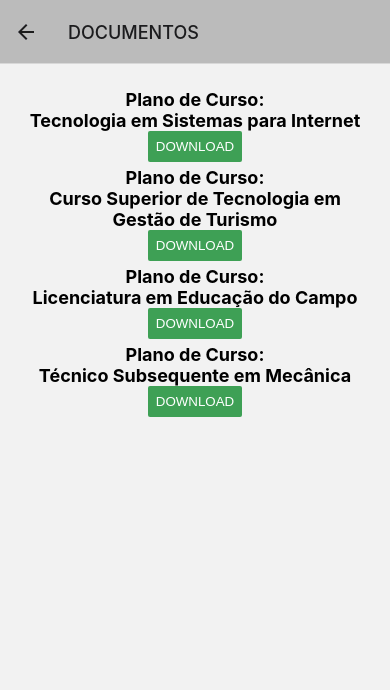
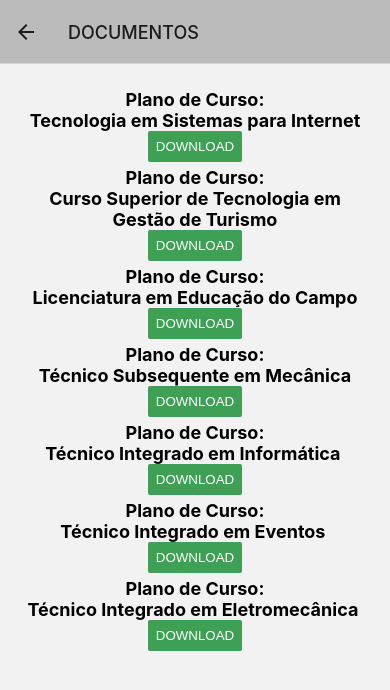
Before and after one commit to jonataspedro02/documentosIFRN, a React Native app: screen /Documento in a window 390 px wide. Shown: the top 690 px of the page. Built offline with nearby package versions, Linux system fonts and the light colour scheme.

Commit message:
revisão do código e ajustes finais

```diff
--- a/App.js
+++ b/App.js
@@ -13,36 +13,29 @@ function Index ({ navigation}) {
    <View>
      <Text style={styles.paragraph}>
    O INSTITUTO FEDERAL DE EDUCAÇÃO, CIÊNCIA E TECNOLOGIA
-   DO RIO GRANDE DO NORTE - CAMPUS CANGUARETAMA, DISPÕE DE DOCUMENTOS OFICIAIS PARA AS MAIS VARIADAS OCASIÕES,
-   AQUI VOCÊ PODERÁ ENCONTRAR UMA BOA PARTE DELES.
+   DO RIO GRANDE DO NORTE - CAMPUS CANGUARETAMA, DISPÕE DE DOCUMENTOS OFICIAIS PARA AS MAIS VARIADAS OCASIÕES, AQUI VOCÊ PODERÁ ENCONTRAR UMA BOA PARTE DELES.
      </Text>
        <Button color="#3EA055"
          title="Acesse os documentos"
           onPress={() => navigation.navigate ('Documento')}
            />
-
     <View style={styles.sobre}>
-
        <Button
         color="#3EA055"
-     title="Informação"
+        title="SOBRE"
         onPress={() => navigation.navigate ('Informacao')}
         />
    </View>
   </View>
-
-
  );
 }
-
-
 const Stack = createNativeStackNavigator();
 
 export default function App() {
   return (
    <NavigationContainer>
       <Stack.Navigator initialRouteName='Index' screenOptions={{headerShown: true}}>
-        <Stack.Screen name="Index" component={Index} options={{title:"IFRN CAMPUS CANGUARETAMA",
+        <Stack.Screen name="Index" component={Index} options={{title:"IFRN CAMPUS - CANGUARETAMA",
      headerStyle: {
         backgroundColor: '#bbb',
       }}}/>
@@ -58,9 +51,7 @@ export default function App() {
    </NavigationContainer>
   );
 }
-
 const styles = StyleSheet.create({
-
   paragraph: {
     margin: 54,
     marginLeft: 20,
--- a/Documento.js
+++ b/Documento.js
@@ -8,12 +8,9 @@ import { createNativeStackNavigator } from '@react-navigation/native-stack';
 
   export default props =>  {
        return (
-
-
        <View>
           <Text style={styles.documento}>
             <ScrollView style={{padding: 15}}>
-
               <Text>Plano de Curso:</Text>
               <Text>Tecnologia em Sistemas para Internet</Text>
               <Text style={styles.botao}>
@@ -21,10 +18,8 @@ import { createNativeStackNavigator } from '@react-navigation/native-stack';
                   onPress={() => {
               Linking.openURL('https://portal.ifrn.edu.br/ensino/cursos/cursos-de-graduacao/tecnologia/tecnologia-em-sistemas-para-internet/at_download/coursePlan');
             }}>
-
          } }
        >
-
                </Button>
              </Text>
         <Text>Plano de Curso:</Text>
@@ -34,10 +29,8 @@ import { createNativeStackNavigator } from '@react-navigation/native-stack';
               onPress={() => {
               Linking.openURL('https://portal.ifrn.edu.br/campus/canguaretama/publicacoes/ato-de-criacao-do-curso-gestao-de-turismo-campus-canguaretama/at_download/file');
             }}>
-
          } }
        >
-
              </Button>
            </Text>
         <Text>Plano de Curso:</Text>
@@ -47,10 +40,8 @@ import { createNativeStackNavigator } from '@react-navigation/native-stack';
               onPress={() => {
               Linking.openURL('https://portal.ifrn.edu.br/ensino/cursos/cursos-de-graduacao/licenciatura/curso-superior-de-licenciatura-em-educacao-do-campo/at_download/coursePlan');
             }}>
-
          } }
        >
-
             </Button>
           </Text>
           <Text>Plano de Curso:</Text>
@@ -60,21 +51,48 @@ import { createNativeStackNavigator } from '@react-navigation/native-stack';
                 onPress={() => {
                 Linking.openURL('https://portal.ifrn.edu.br/ensino/cursos/cursos-tecnicos-de-nivel-medio/tecnico-subsequente/tecnico-de-nivel-medio-em-mecanica/at_download/coursePlan');
             }}>
-
          } }
        >
-
           </Button>
          </Text>
-
-
+             <Text>Plano de Curso:</Text>
+               <Text>Técnico Integrado em Informática </Text>
+               <Text style={styles.botao}>
+                 <Button color="#3EA055" title="Download"
+                  onPress={() => {
+                  Linking.openURL('https://portal.ifrn.edu.br/ensino/cursos/cursos-tecnicos-de-nivel-medio/tecnico-integrado/tecnico-em-informatica/at_download/coursePlan');
+            }}>
+         } }
+       >
+      </Button>
+     </Text>
+          <Text>Plano de Curso:</Text>
+            <Text>Técnico Integrado em Eventos </Text>
+             <Text style={styles.botao}>
+              <Button color="#3EA055" title="Download"
+              onPress={() => {
+              Linking.openURL('https://portal.ifrn.edu.br/ensino/cursos/cursos-tecnicos-de-nivel-medio/tecnico-integrado/tecnico-em-eventos/at_download/coursePlan');
+            }}>
+         } }
+       >
+            </Button>
+        </Text>
+        <Text>Plano de Curso:</Text>
+            <Text>Técnico Integrado em Eletromecânica </Text>
+              <Text style={styles.botao}>
+               <Button color="#3EA055" title="Download"
+               onPress={() => {
+               Linking.openURL('https://portal.ifrn.edu.br/campus/canguaretama/arquivos/ppc-curso-tecnico-integrado-em-eletromecanica-1');
+            }}>
+         } }
+       >
+             </Button>
+          </Text>
          </ScrollView>
       </Text>
       </View>
       );
 }
-
-
 const styles = StyleSheet.create({
   documento: {
     margin: 10,
--- a/Informacao.js
+++ b/Informacao.js
@@ -1,5 +1,5 @@
 import * as React from 'react';
-import { Text, View, StyleSheet, Button, ScrollView , Linking, Iframe} from 'react-native';
+import { Text, View, StyleSheet, Button, ScrollView , Linking} from 'react-native';
 import Constants from 'expo-constants';
 import {NavigationContainer} from '@react-navigation/native';
 import { createNativeStackNavigator } from '@react-navigation/native-stack';
@@ -31,41 +31,29 @@ import { createNativeStackNavigator } from '@react-navigation/native-stack';
        <Text>
        {'\n'}
        </Text>
-   CURSO: Sitemas para Internet, 5° Período.</Text>
+      CURSO: Sitemas para Internet - 5° Período.</Text>
    </Text>
     <Text style={styles.botao}>
     <Button color="#3EA055" title="github"
             onPress={() => {
               Linking.openURL('https://github.com/jonataspedro02');
             }}>
-
          } }
        >
-
       </Button>
-
    <Text>
    {'\n'}
     </Text>
    </Text>
-
     <Text style={styles.botao}>
     <Button color="#3EA055" title="LINKEDIN"
             onPress={() => {
               Linking.openURL('https://www.linkedin.com/in/jonatas-pedro-58643410b/');
             }}>
-
          } }
        >
-
       </Button>
-
-
-
    </Text>
-
-
-
  <Text style={styles.devs}>
    <Text>NAYONARA GALVÃO DA SILVA</Text>
     <Text>
@@ -78,26 +66,19 @@ import { createNativeStackNavigator } from '@react-navigation/native-stack';
             onPress={() => {
               Linking.openURL('https://github.com/Nayonara1');
             }}>
-
          } }
        >
-
       </Button>
-
    </Text>
     <Text style={styles.botao}>
    <Button color="#3EA055" title="LINKEDIN"
             onPress={() => {
               Linking.openURL('https://www.linkedin.com/in/nayonara-galvao');
             }}>
-
          } }
        >
-
       </Button>
-
    </Text>
-
     <Text style={styles.devs}>
    <Text>LAURA KAUANNE DA SILVA</Text>
     <Text>
@@ -110,19 +91,15 @@ import { createNativeStackNavigator } from '@react-navigation/native-stack';
             onPress={() => {
               Linking.openURL('https://github.com/Laura-kauanny');
             }}>
-
          } }
        >
-
       </Button>
    </Text>
-
         <Text style={styles.botao}>
       <Button color="#3EA055" title="LINKEDIN"
             onPress={() => {
               Linking.openURL('https://www.linkedin.com/in/31laura-kauanne-da-silva-822622220/');
             }}>
-
          } }
        >
 
--- a/app.json
+++ b/app.json
@@ -1,7 +1,7 @@
 {
   "expo": {
     "name": "docsatualizado",
-    "slug": "snack-af601b8f-5d23-4b2d-a8d2-10ef5cc525ba",
+    "slug": "snack-526fad07-e338-4cd3-9efb-bf1f50c51164",
     "version": "1.0.0",
     "orientation": "portrait",
     "icon": "./assets/icon.png",
```
Lines whose indentation alone changed are shown as unchanged.
